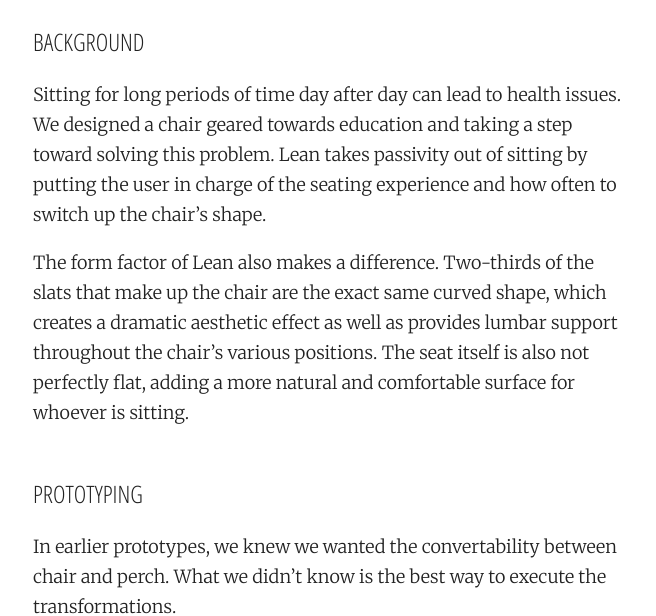
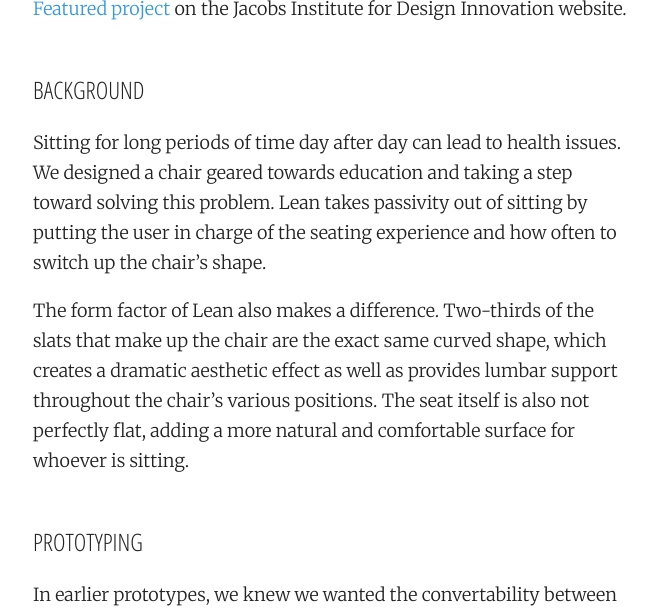
Before and after one commit to alexsg/alexsg, a Jekyll site: the page built from portfolio/lean.md, in a window 1280 px wide and 900 px high, scrolled down 710 px, cut to the strip 263-879 px from the top of the window. Shown: the whole strip, without its empty margins (307-963 px from the left). Built offline with Jekyll 4.4.1, drawn with Linux system fonts in a browser that asks for light colours; nearby versions of some CDN libraries.

Commit message:
added text

```diff
--- a/portfolio/lean.md
+++ b/portfolio/lean.md
@@ -24,6 +24,8 @@ Adobe Illustrator, CNC Router
 ---
 
 ![poster for the chair](/media/DesInv190FinalPoster.png)
+
+[Featured project](http://jacobsinstitute.berkeley.edu/student-project/lean/) on the Jacobs Institute for Design Innovation website.
 
 ##Background
 
```
